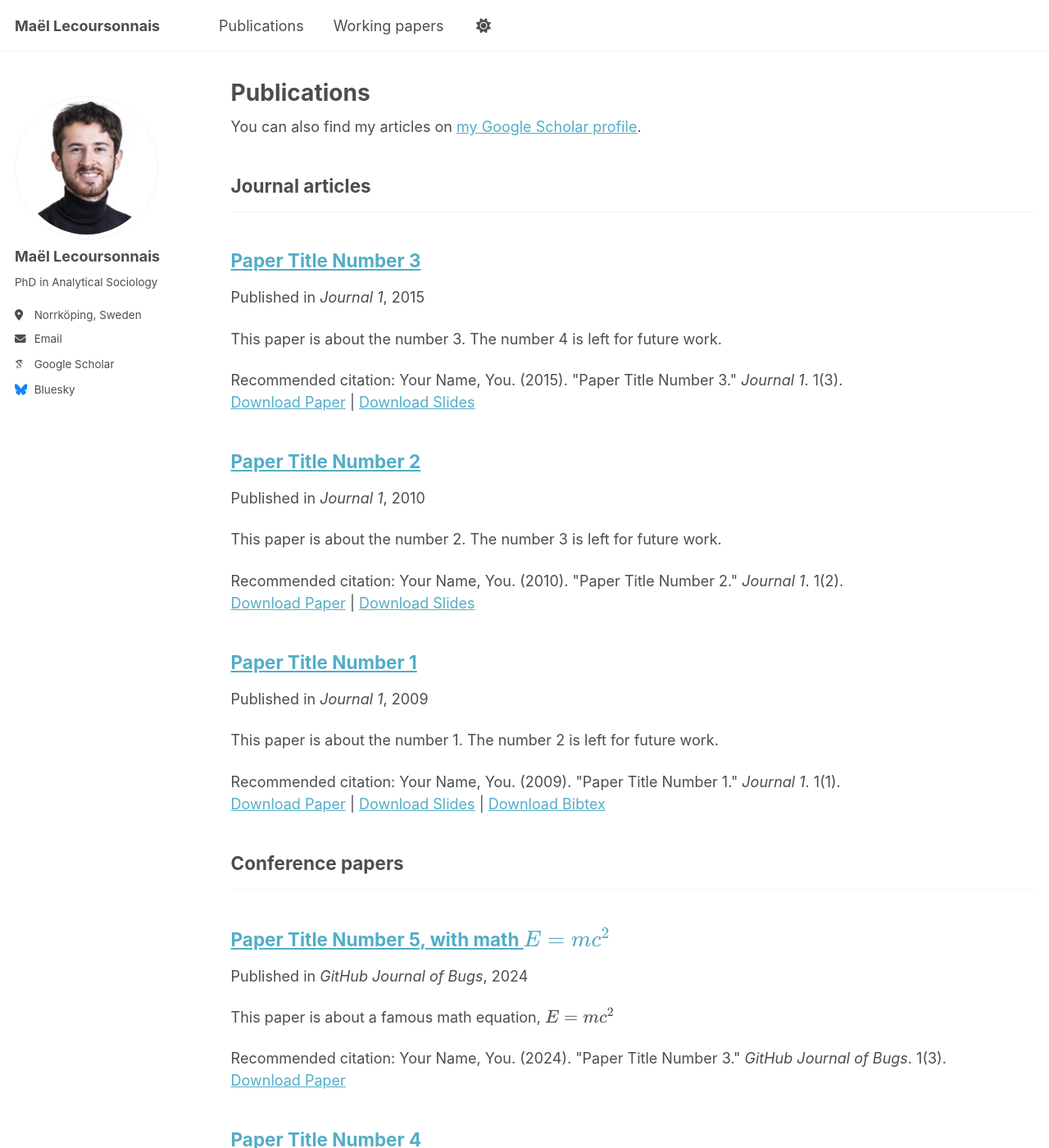
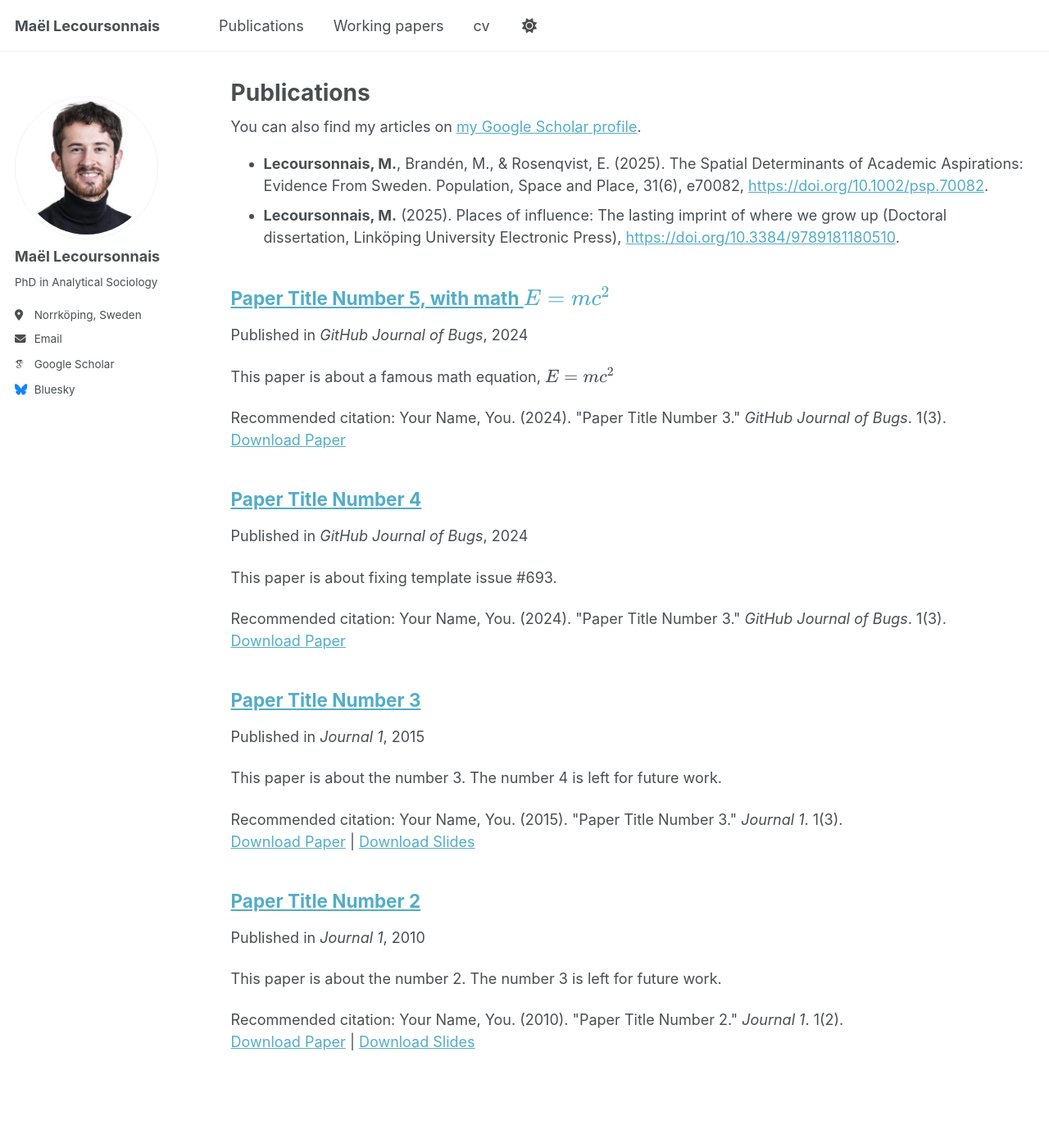
Before and after one commit to maellecoursonnais/maellecoursonnais.github.io, a Jekyll site: the page built from _pages/publications.md, in a window 1280 px wide and 1400 px high. Shown: the whole window at 82% size. Built offline with Jekyll 4.4.1, drawn with Linux system fonts in a browser that asks for light colours; some web fonts are replaced; a script that is not in the unit is left out; a file with an impossible date is left out; some of the changed text lies outside the part shown.

Commit message:
Some changes

```diff
--- a/_config.yml
+++ b/_config.yml
@@ -80,13 +80,13 @@
   zhihu            : # Username
 
 # Publication Category - The following the list of publication categories and their headings
-publication_category:
-  books:
-    title: 'Books'
-  manuscripts:
-    title: 'Journal articles'
-  conferences:
-    title: 'Conference papers'
+#publication_category:
+#  books:
+#    title: 'Books'
+#  manuscripts:
+#    title: 'Journal articles'
+#  conferences:
+#    title: 'Conference papers'
 
 # Site Settings
 teaser                   : # filename of teaser fallback teaser image placed in /images/ for social media previews
--- a/_data/navigation.yml
+++ b/_data/navigation.yml
@@ -26,8 +26,8 @@
   #- title: "Blog Posts"
   #  url: /year-archive/
 
-  #- title: "CV"
-  #  url: cv/
+  - title: "cv"
+    url: files/cv.pdf
 
   # - title: "CV"
   #   url: /cv-json/
--- /dev/null
+++ b/_pages/publications.md
@@ -0,0 +1,38 @@
+---
+layout: archive
+title: "Publications"
+permalink: /publications/
+author_profile: true
+---
+
+{% include base_path %}
+
+{% if site.author.googlescholar %}
+  <div class="wordwrap">You can also find my articles on <a href="{{site.author.googlescholar}}">my Google Scholar profile</a>.</div>
+{% endif %}
+
+
+* **Lecoursonnais, M.**, Brandén, M., & Rosenqvist, E. (2025). The Spatial Determinants of Academic Aspirations: Evidence From Sweden. Population, Space and Place, 31(6), e70082, <https://doi.org/10.1002/psp.70082>.
+* **Lecoursonnais, M.** (2025). Places of influence: The lasting imprint of where we grow up (Doctoral dissertation, Linköping University Electronic Press), <https://doi.org/10.3384/9789181180510>.
+
+
+<!-- New style rendering if publication categories are defined -->
+{% if site.publication_category %}
+  {% for category in site.publication_category  %}
+    {% assign title_shown = false %}
+    {% for post in site.publications reversed %}
+      {% if post.category != category[0] %}
+        {% continue %}
+      {% endif %}
+      {% unless title_shown %}
+        <h2>{{ category[1].title }}</h2><hr />
+        {% assign title_shown = true %}
+      {% endunless %}
+      {% include archive-single.html %}
+    {% endfor %}
+  {% endfor %}
+{% else %}
+  {% for post in site.publications reversed %}
+    {% include archive-single.html %}
+  {% endfor %}
+{% endif %}
--- a/_publications/2009-10-01-paper-title-number-1.md
+++ b/_publications/2009-10-01-paper-title-number-1.md
@@ -1,11 +1,11 @@
 ---
-title: "Paper Title Number 1"
+title: "The Spatial Determinants of Academic Aspirations: Evidence from Sweden"
 collection: publications
 category: manuscripts
-permalink: /publication/2009-10-01-paper-title-number-1
+permalink:
 excerpt: 'This paper is about the number 1. The number 2 is left for future work.'
-date: 2009-10-01
-venue: 'Journal 1'
+date: 2025
+venue: 'Population, Space and Place'
 slidesurl: 'https://academicpages.github.io/files/slides1.pdf'
 paperurl: 'https://academicpages.github.io/files/paper1.pdf'
 bibtexurl: 'https://academicpages.github.io/files/bibtex1.bib'
```
Also changed, not shown: _pages/about.md (+1 -1 lines).
